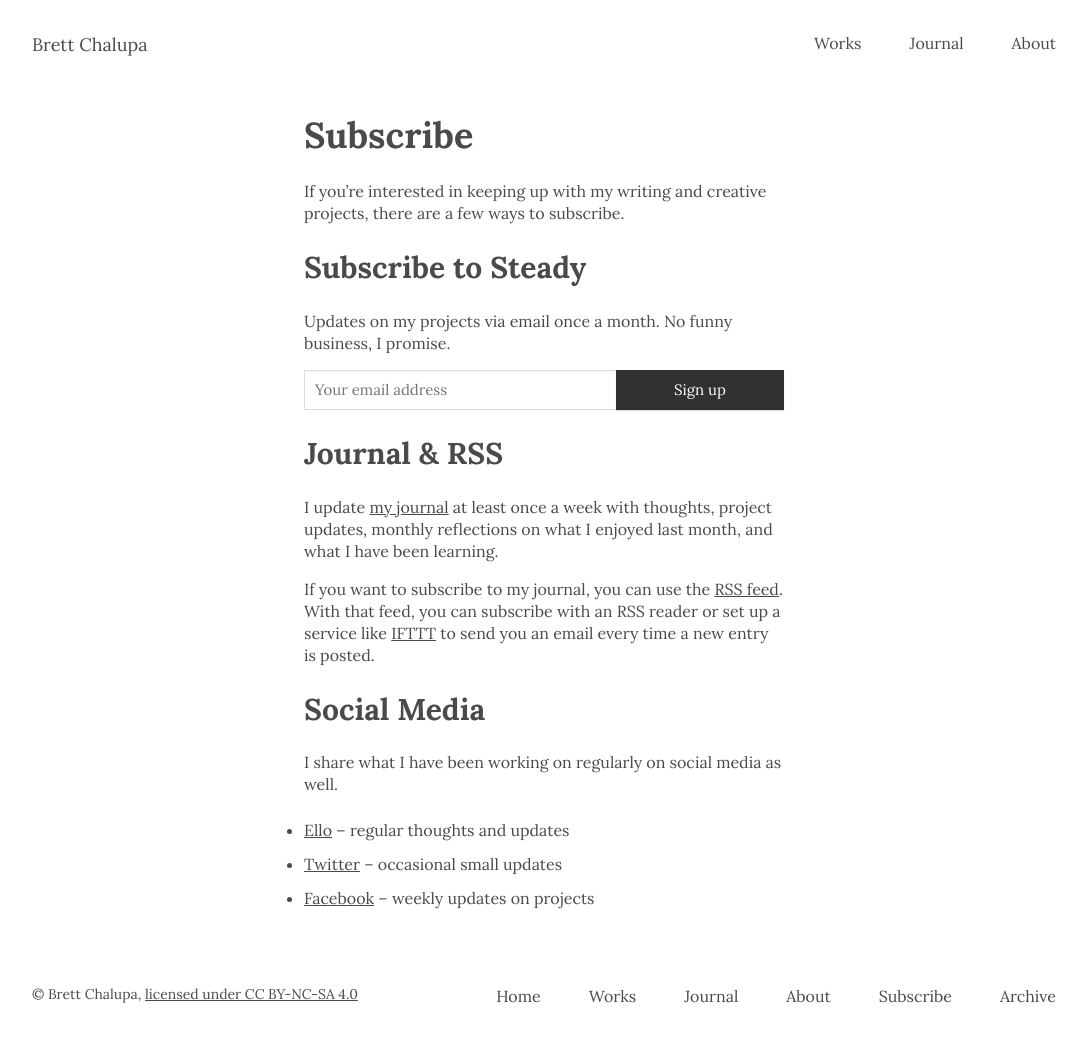
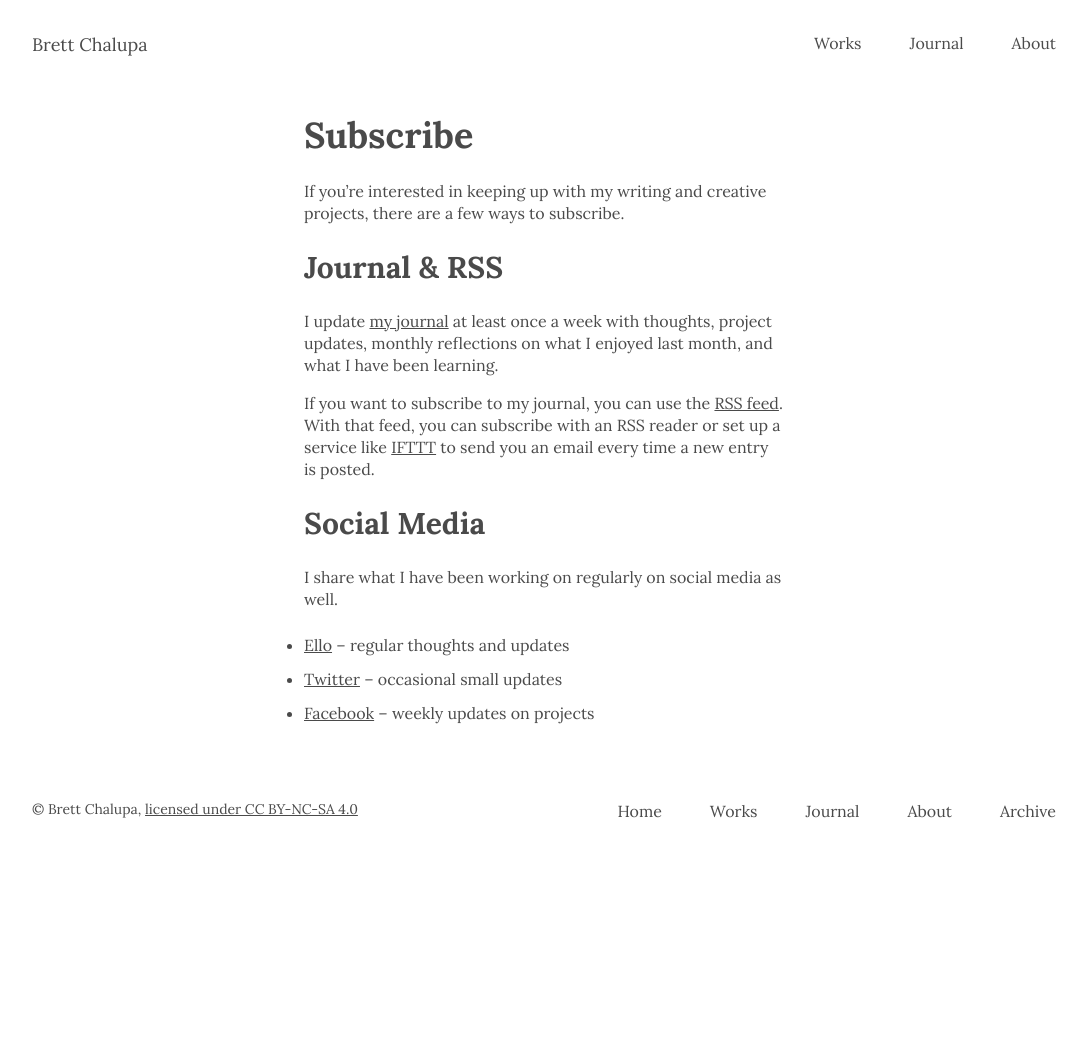
Before and after one commit to brettchalupa/brettchalupa.github.io, a Jekyll site: the page built from subscribe.md, in a window 1280 px wide. Shown: the whole page, without its empty margins (96-1183 px from the left). Built offline with Jekyll 4.4.1, drawn with Linux system fonts in a browser that asks for light colours; a script that is not in the unit is left out; after the commit the page ends 900 px from its top, so only the background shows below that.

Commit message:
Remove newsletter from site
I don't feel comfortable asking for people's emails, and I'm taking a
break from that sort of marketing approach, so this removes it from the
website.

```diff
--- a/_includes/footer.html
+++ b/_includes/footer.html
@@ -10,7 +10,6 @@
 
     {% include nav-list-items.html %}
 
-    <li class="nav-item"><a href="/subscribe">Subscribe</a></li>
     <li class="nav-item"><a href="/archive/">Archive</a></li>
   </ul>
 </footer>
--- a/index.html
+++ b/index.html
@@ -39,8 +39,4 @@ layout: default
 
     <p class='small'><a href='/journal'>All Entries</a></p>
   </div>
-
-  <div class='section'>
-    {% include newsletter.html %}
-  </div>
 </div>
--- a/subscribe.md
+++ b/subscribe.md
@@ -8,8 +8,6 @@ layout: default
 # Subscribe
 
 If you’re interested in keeping up with my writing and creative projects, there are a few ways to subscribe.
-
-{% include newsletter.html %}
 
 ## Journal & RSS
 
```
